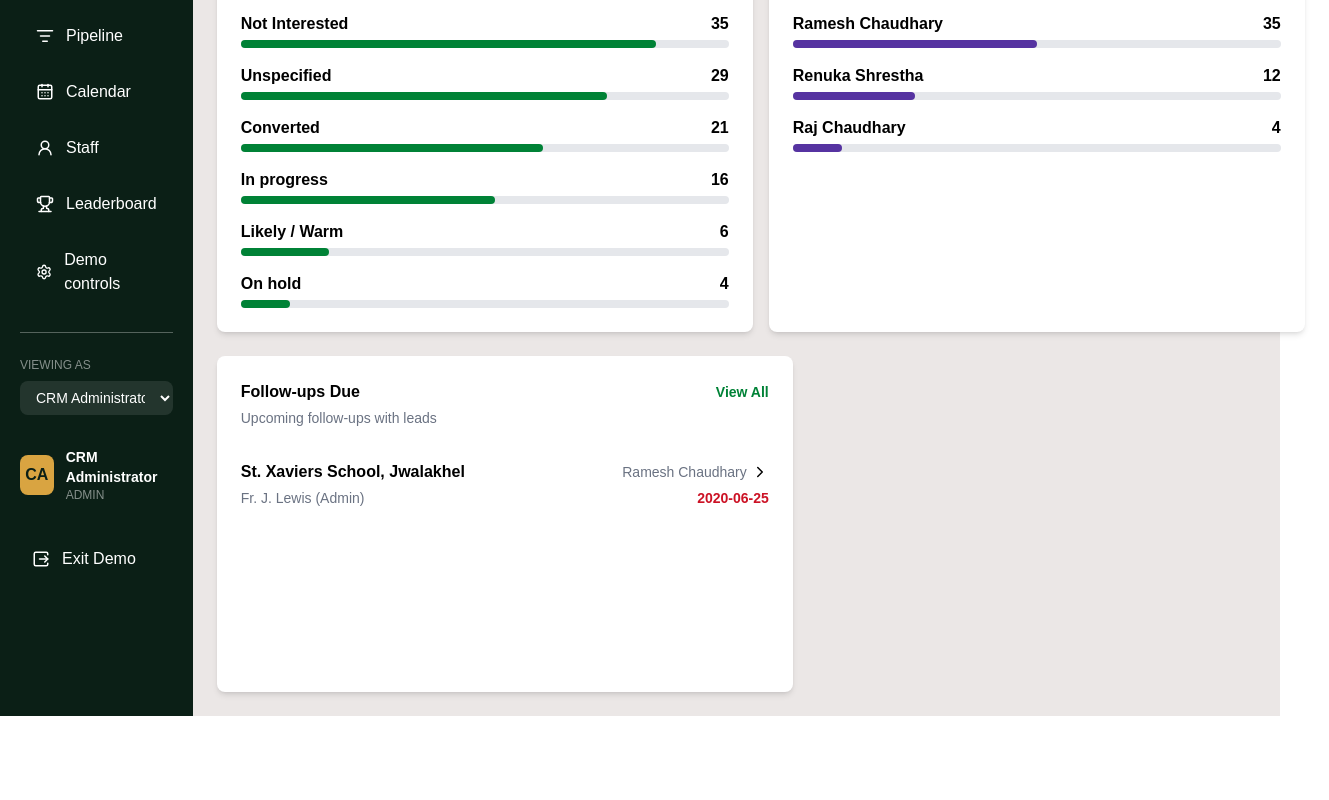
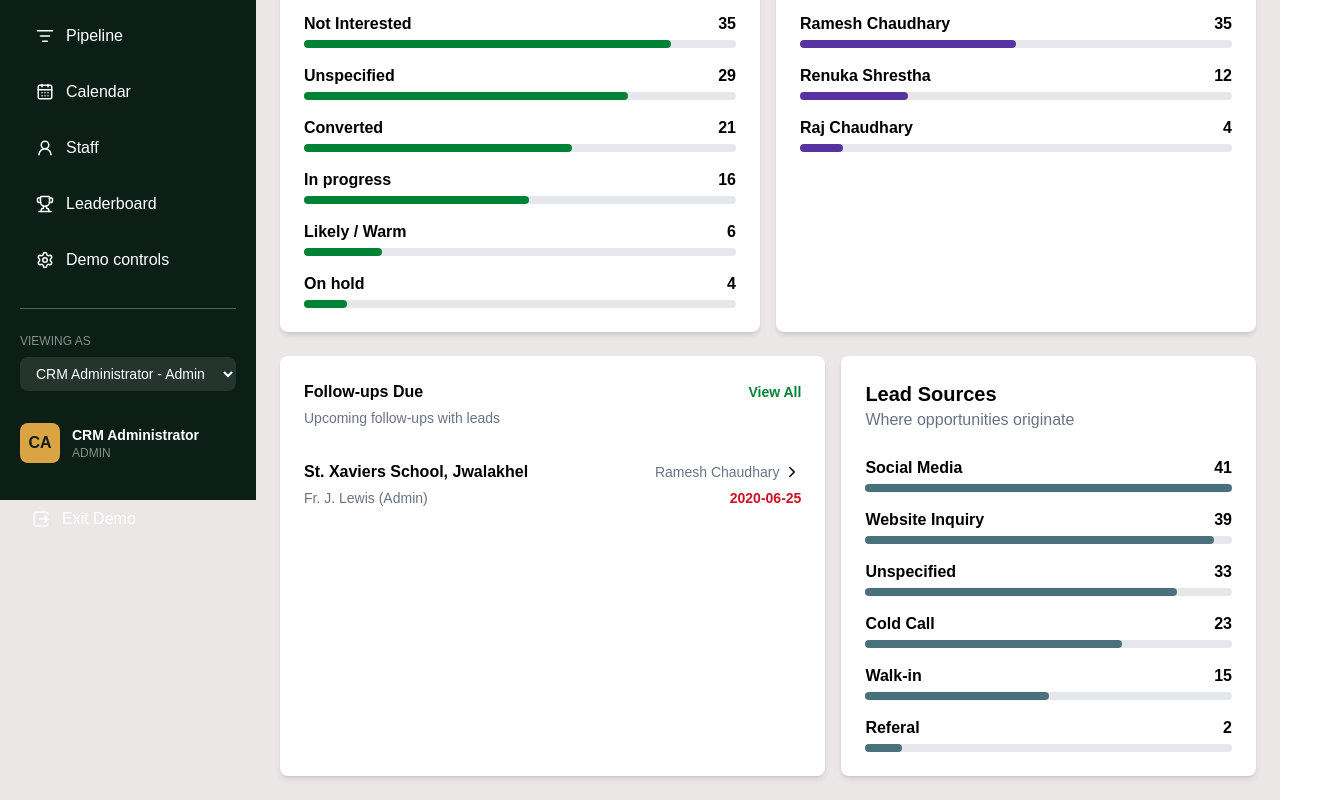
Before and after one commit to simranbist62/Smart-CRM, a Next.js app: page /dashboard in a window 1280 px wide. Shown: the part 300-1100 px from the top of the page, 1329 px wide, since content can reach past the window. Before the commit the page ends 1016 px from the top, so only its background shows below. Built offline with nearby package versions, Linux system fonts and the light colour scheme.

Commit message:
Add LeadSources section and fix sidebar

```diff
--- a/src/app/dashboard/page.tsx
+++ b/src/app/dashboard/page.tsx
@@ -1,4 +1,5 @@
 import FollowsUp from "@/src/components/dashboard/FollowsUp";
+import LeadSources from "@/src/components/dashboard/LeadSources";
 import Pipeline from "@/src/components/dashboard/Pipeline";
 import StatCard from "@/src/components/dashboard/StatCard";
 import TeamWorkload from "@/src/components/dashboard/TeamWorkload";
@@ -6,11 +7,10 @@ import Sidebar from "@/src/components/layout/Sidebar";
 
 export default function Dashboard() {
   return (
-    <div className="flex min-h-screen bg-[#ebe7e6]">
+    <div className="min-h-screen bg-[#ebe7e6]">
       <Sidebar />
 
-      <div className="flex-1">
-        <main className="p-6">
+      <main className=" ml-64 p-6">
         <div className="flex gap-8">
           <StatCard heading="Total Leads" number={155} />
           <StatCard heading="Converted" number={21} />
@@ -24,11 +24,11 @@ export default function Dashboard() {
           <TeamWorkload />
         </div>
 
-          <div>
+        <div className="flex gap-4">
           <FollowsUp />
+          <LeadSources />
         </div>
       </main>
     </div>
-    </div>
   );
 }
--- a/src/components/dashboard/FollowsUp.tsx
+++ b/src/components/dashboard/FollowsUp.tsx
@@ -2,7 +2,7 @@ import { ChevronRight } from "lucide-react";
 
 export default function FollowUps() {
   return (
-    <div className="mt-6 w-full max-w-xl rounded-lg bg-white p-6 shadow-md">
+    <div className="mt-6 w-full max-w-2xl rounded-lg bg-white p-6 shadow-md">
       <div className="flex items-center justify-between">
         <span className=" font-bold text-black">Follow-ups Due</span>
 
@@ -17,6 +17,7 @@ export default function FollowUps() {
         <span className=" font-bold text-black">
           St. Xaviers School, Jwalakhel
         </span>
+
         <div className="flex items-center gap-1">
           <span className="text-sm font-medium text-gray-500">
             Ramesh Chaudhary
--- /dev/null
+++ b/src/components/dashboard/LeadSources.tsx
@@ -0,0 +1,74 @@
+export default function LeadSources() {
+  return (
+    <div className="mt-6 w-[75%] max-w-l rounded-lg bg-white p-6 shadow-md">
+      <h2 className="text-xl font-bold text-black">Lead Sources</h2>
+      <p className="mb-6 text-gray-500">Where opportunities originate</p>
+
+      <div className="mb-4">
+        <div className="mb-1 flex justify-between font-bold text-black">
+          <span>Social Media</span>
+          <span>41</span>
+        </div>
+
+        <div className="h-2 w-full rounded-full bg-gray-200">
+          <div className="h-2 w-full rounded-full bg-[#4b707d]"></div>
+        </div>
+      </div>
+
+      <div className="mb-4">
+        <div className="mb-1 flex justify-between font-bold text-black">
+          <span>Website Inquiry</span>
+          <span>39</span>
+        </div>
+
+        <div className="h-2 w-full rounded-full bg-gray-200">
+          <div className="h-2 w-[95%] rounded-full bg-[#4b707d]"></div>
+        </div>
+      </div>
+
+      <div className="mb-4">
+        <div className="mb-1 flex justify-between font-bold text-black">
+          <span>Unspecified</span>
+          <span>33</span>
+        </div>
+
+        <div className="h-2 w-full rounded-full bg-gray-200">
+          <div className="h-2 w-[85%] rounded-full bg-[#4b707d]"></div>
+        </div>
+      </div>
+
+      <div className="mb-4">
+        <div className="mb-1 flex justify-between font-bold text-black">
+          <span>Cold Call</span>
+          <span>23</span>
+        </div>
+
+        <div className="h-2 w-full rounded-full bg-gray-200">
+          <div className="h-2 w-[70%] rounded-full bg-[#4b707d]"></div>
+        </div>
+      </div>
+
+      <div className="mb-4">
+        <div className="mb-1 flex justify-between font-bold text-black">
+          <span>Walk-in</span>
+          <span>15</span>
+        </div>
+
+        <div className="h-2 w-full rounded-full bg-gray-200">
+          <div className="h-2 w-[50%] rounded-full bg-[#4b707d]"></div>
+        </div>
+      </div>
+
+      <div>
+        <div className="mb-1 flex justify-between font-bold text-black">
+          <span>Referal</span>
+          <span>2</span>
+        </div>
+
+        <div className="h-2 w-full rounded-full bg-gray-200">
+          <div className="h-2 w-[10%] rounded-full bg-[#4b707d]"></div>
+        </div>
+      </div>
+    </div>
+  );
+}
--- a/src/components/layout/Sidebar.tsx
+++ b/src/components/layout/Sidebar.tsx
@@ -13,7 +13,7 @@ import {
 
 export default function Sidebar() {
   return (
-    <aside className="min-h-screen w-64 bg-[#0B1F16] p-5 text-white">
+    <aside className="fixed left-0 top-0 h-screen w-64 bg-[#0B1F16] p-5 text-white">
       <div className="mb-6 flex items-center gap-3">
         <div className="flex h-10 w-10 items-center justify-center rounded-lg bg-[#D9A441] font-bold text-[#0B1F16]">
           SM
```
Lines whose indentation alone changed are shown as unchanged.
